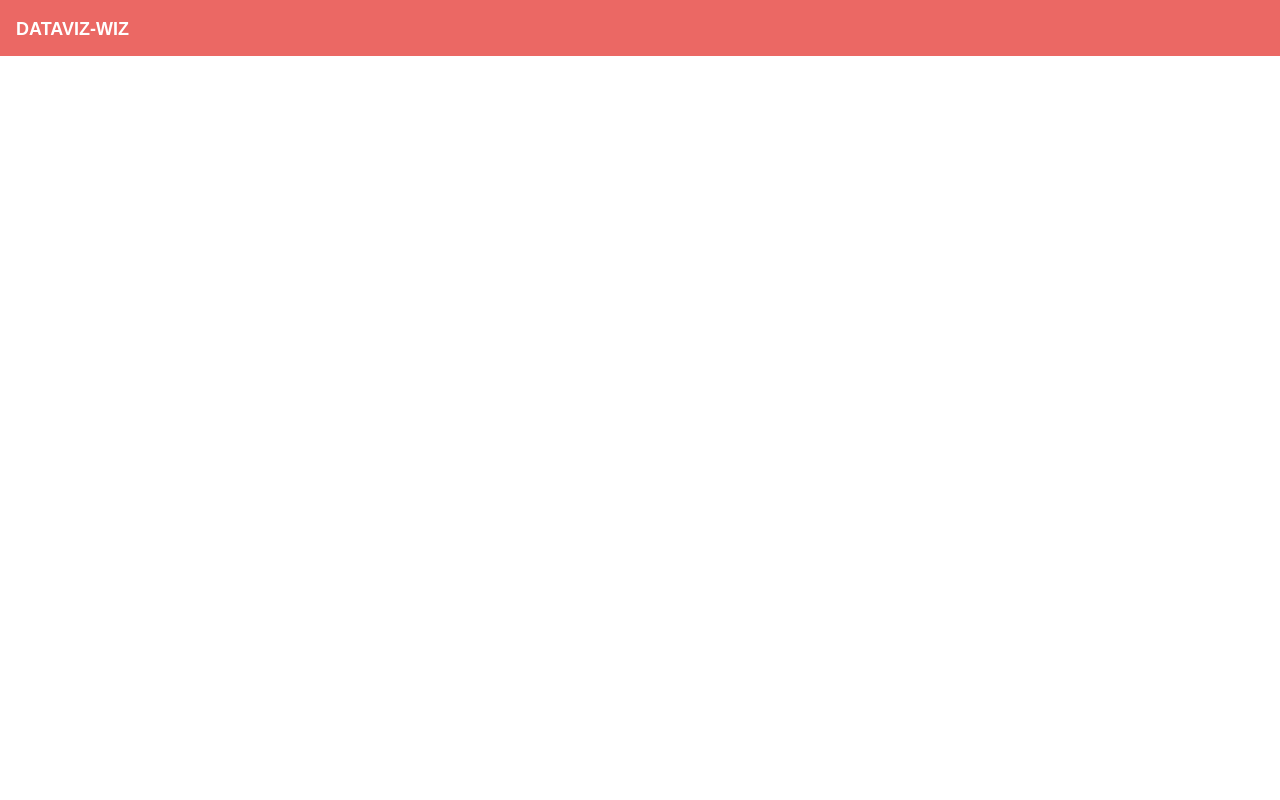
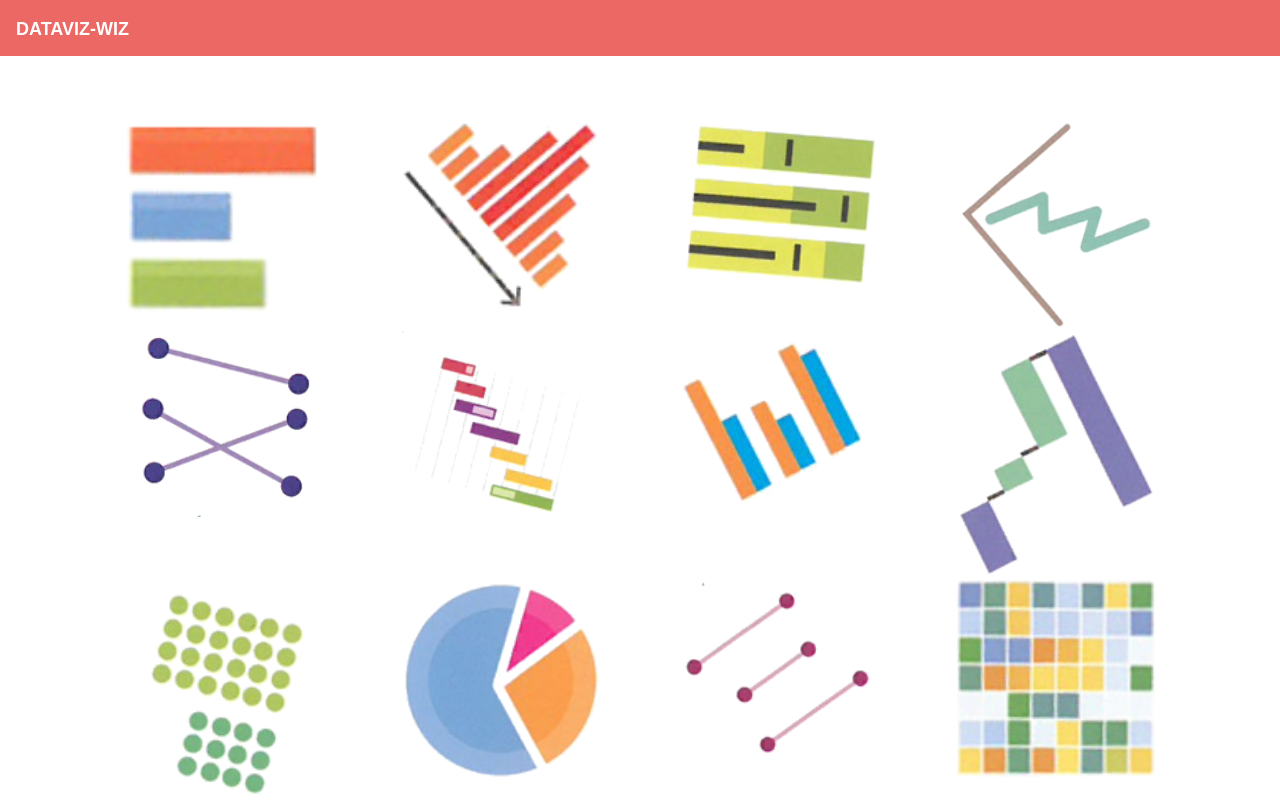
Before and after one commit to dmeeks91/dataViz-Wiz, a React (Create React App) app in the folder client/: page /learn in a window 1280 px wide. Shown: the top 800 px of the page. Built offline with nearby package versions, Linux system fonts and the light colour scheme; a web font is replaced by a local one.

Commit message:
Learn Page
Create page for user to study graphs

```diff
--- a/client/src/components/Grid/Container.js
+++ b/client/src/components/Grid/Container.js
@@ -1,7 +1,7 @@
 import React from "react";
 
 export const Container = ({ fluid, children }) => (
-  <div className={`container${fluid ? "-fluid" : ""}`}>
+  <div className={`container${fluid ? "-fluid" : ""} row`}>
     {children}
   </div>
 );
--- /dev/null
+++ b/client/src/components/Symbol/Symbol.js
@@ -0,0 +1,9 @@
+import React from "react";
+
+const Symbol = ({id, name, url, onClick}) => (
+  <div className="col-sm-3">
+    <img alt={name} src={url} key={id} onClick={onClick}/>
+  </div>
+);
+
+export default Symbol;
--- /dev/null
+++ b/client/src/components/Symbol/index.js
@@ -0,0 +1 @@
+export {default} from "./Symbol";
--- a/client/src/pages/Learn/Learn.css
+++ b/client/src/pages/Learn/Learn.css
@@ -0,0 +1,17 @@
+.container {
+    text-align: center;
+    margin: auto;
+    padding-top: 5%;
+}
+
+button.styles_closeButton__20ID4{
+    padding: inherit;
+}
+
+.title {
+    text-align: center;
+}
+
+img {
+    width: 80%
+}
--- a/client/src/pages/Learn/Learn.js
+++ b/client/src/pages/Learn/Learn.js
@@ -1,24 +1,63 @@
 import React, { Component } from "react";
 import {Container} from "../../components/Grid";
+import symbols from "../../symbols.json";
+import Symbol from "../../components/Symbol";
 import Modal from "react-responsive-modal";
 import "./Learn.css";
 
 class Learn extends Component {
   state = {
-    open: false
+    open: false,
+    symbol: {}
   };
 
-  displayModal = (show) => {
-    this.setState({ open: show });
+  closeModal = () => {
+    this.setState({ open: false });
+  };
+
+  setModal = (symbol) => {
+    this.setState({
+      symbol,
+      open: true
+    })
   };
 
   componentDidMount() {
   }
 
   render() {
+    const { open } = this.state,
+          symName =  (this.state.symbol) ? this.state.symbol.name :"",
+          symUrl =  (this.state.symbol) ? this.state.symbol.filepath :"",
+          symDesc =  (this.state.symbol) ? this.state.symbol.description :"";
     return (
         <Container>
-
+          {symbols.map(symbol =>{
+            return (
+              <Symbol key={symbol.id}
+                name={symbol.name}
+                url={symbol.filepath}
+                onClick = {()=>this.setModal(symbol)}/>
+            )
+          })}
+          <Modal open={open} onClose={this.closeModal} center>
+            <div className="card">
+              <div className="card-header">
+                <h1 className="title">{symName}</h1>
+              </div>
+              <div className="card-body">
+                <div className="row align-items-center">
+                  <div className="col-sm-4">
+                    <img alt={symName}
+                      src={symUrl}/>
+                  </div>
+                  <div className="col-sm-8">
+                    <p>{symDesc}</p>
+                  </div>
+                </div>
+              </div>
+            </div>
+          </Modal>
         </Container>
     );
   }
--- a/client/src/symbols.json
+++ b/client/src/symbols.json
@@ -2,7 +2,7 @@
 [
     {
         "id": "01",
-        "filepath": "/symbols/symbol01.png",
+        "filepath": "./symbols/symbol01.png",
         "name": "Bar",
         "description": "The classic Bar Chart uses either horizontal or vertical bars (column chart) to show discrete, numerical comparisons across categories. One axis of the chart shows the specific categories being compared and the other axis represents a discrete value scale.",
         "infoLink": "https://datavizcatalogue.com/methods/bar_chart.html"
```
Also changed, not shown: client/src/components/Symbol/Symbol.css (added).
